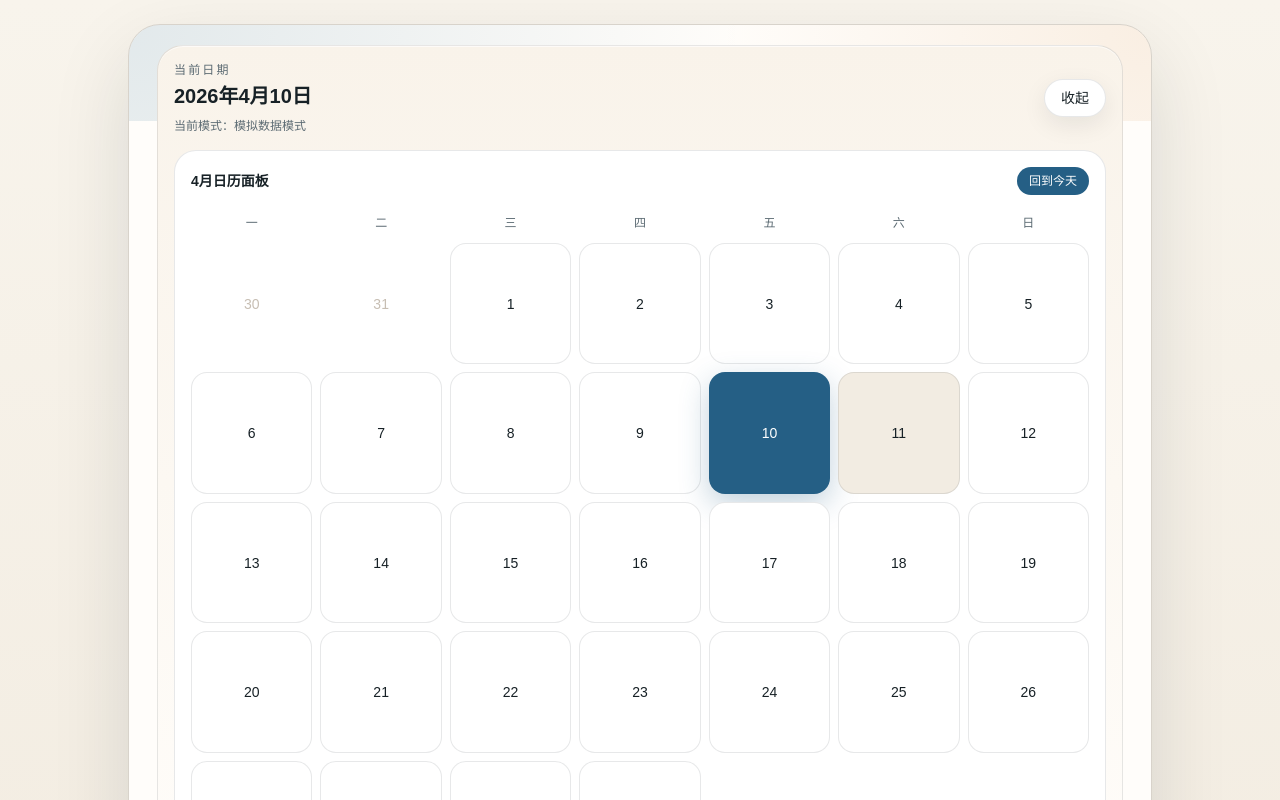
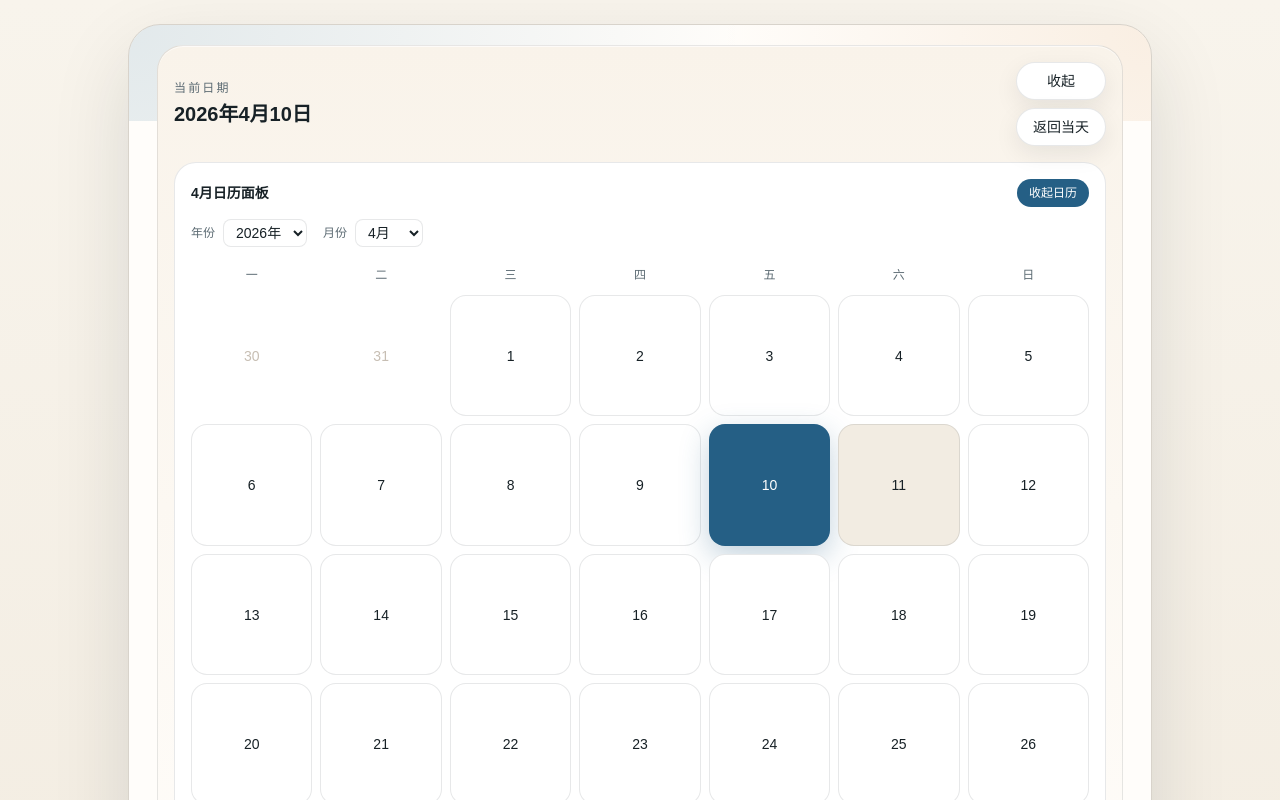
Before and after one commit to yxandy/zhiban, a Next.js app: page / in a window 1280 px wide. Both pictures are taken after a click on the button "切换日期". Shown: the top 800 px of the page. Built offline with nearby package versions, Linux system fonts and the light colour scheme.

Commit message:
feat: 优化首页日期切换交互与日历年月切换

```diff
--- a/src/app/page.tsx
+++ b/src/app/page.tsx
@@ -8,23 +8,12 @@ type HomePageProps = {
   }>;
 };
 
-function resolveModeLabel(mode?: string) {
-  return mode === "database" ? "连接远程 MySQL" : "模拟数据模式";
-}
-
 export default async function HomePage({ searchParams }: HomePageProps) {
   const params = searchParams ? await searchParams : undefined;
   const data = await getHomeOverviewData({
     date: params?.date,
     forceMode: params?.mode,
   });
-  const modeLabel = params?.mode ? resolveModeLabel(params.mode) : resolveModeLabel(data.sourceMode);
 
-  return (
-    <HomeOverview
-      currentModeLabel={modeLabel}
-      days={data.days}
-      initialDay={data.initialDay}
-    />
-  );
+  return <HomeOverview days={data.days} initialDay={data.initialDay} />;
 }
--- a/src/components/home/home-overview.tsx
+++ b/src/components/home/home-overview.tsx
@@ -6,7 +6,6 @@ import { useState } from "react";
 import type { DutyDayRecord, DutyOverviewItem } from "@/lib/mock/duty-home-data";
 
 type HomeOverviewProps = {
-  currentModeLabel: string;
   days: DutyDayRecord[];
   initialDay: DutyDayRecord;
 };
@@ -30,10 +29,7 @@ function SummaryLine({
   );
 }
 
-function buildMonthGrid(activeDate: string, datesWithData: Set<string>) {
-  const baseDate = new Date(`${activeDate}T00:00:00`);
-  const year = baseDate.getFullYear();
-  const month = baseDate.getMonth();
+function buildMonthGrid(year: number, month: number, selectedDate: string, datesWithData: Set<string>) {
   const firstDay = new Date(year, month, 1);
   const lastDay = new Date(year, month + 1, 0);
   const leadingDays = (firstDay.getDay() + 6) % 7;
@@ -51,7 +47,7 @@ function buildMonthGrid(activeDate: string, datesWithData: Set<string>) {
       isoDate,
       dayLabel: String(cellDate.getDate()),
       isCurrentMonth,
-      isSelected: isoDate === activeDate,
+      isSelected: isoDate === selectedDate,
       hasData: datesWithData.has(isoDate),
     };
   });
@@ -88,13 +84,18 @@ function UnitOverviewCard({ item, date }: { item: DutyOverviewItem; date: string
   );
 }
 
-export function HomeOverview({ currentModeLabel, days, initialDay }: HomeOverviewProps) {
+export function HomeOverview({ days, initialDay }: HomeOverviewProps) {
   const [selectedDate, setSelectedDate] = useState(initialDay.date);
   const [isCalendarOpen, setIsCalendarOpen] = useState(false);
+  const [viewYear, setViewYear] = useState(new Date(`${initialDay.date}T00:00:00`).getFullYear());
+  const [viewMonth, setViewMonth] = useState(new Date(`${initialDay.date}T00:00:00`).getMonth());
 
   const currentDay = days.find((item) => item.date === selectedDate) ?? initialDay;
   const daysWithData = new Set(days.map((item) => item.date));
-  const monthGrid = buildMonthGrid(currentDay.date, daysWithData);
+  const monthGrid = buildMonthGrid(viewYear, viewMonth, selectedDate, daysWithData);
+  const yearSet = new Set(days.map((item) => Number(item.date.slice(0, 4))));
+  yearSet.add(viewYear);
+  const yearOptions = [...yearSet].sort((a, b) => a - b);
 
   return (
     <main className="min-h-screen px-4 py-6 sm:px-6 lg:px-8">
@@ -108,9 +109,9 @@ export function HomeOverview({ currentModeLabel, days, initialDay }: HomeOvervie
                 <div>
                   <p className="text-xs tracking-[0.18em] text-[var(--muted)]">当前日期</p>
                   <p className="mt-1 text-xl font-semibold text-[var(--foreground)]">{currentDay.label}</p>
-                  <p className="mt-2 text-xs text-[var(--muted)]">{`当前模式：${currentModeLabel}`}</p>
                 </div>
 
+                <div className="flex flex-col gap-2">
                   <button
                     type="button"
                     aria-expanded={isCalendarOpen}
@@ -120,6 +121,20 @@ export function HomeOverview({ currentModeLabel, days, initialDay }: HomeOvervie
                   >
                     {isCalendarOpen ? "收起" : "切换日期"}
                   </button>
+                  <button
+                    type="button"
+                    aria-label="返回当天"
+                    onClick={() => {
+                      setSelectedDate(initialDay.date);
+                      const baseDate = new Date(`${initialDay.date}T00:00:00`);
+                      setViewYear(baseDate.getFullYear());
+                      setViewMonth(baseDate.getMonth());
+                    }}
+                    className="rounded-full border border-[var(--line-soft)] bg-white px-4 py-2 text-sm font-medium text-[var(--foreground)] shadow-[0_8px_24px_rgba(18,31,41,0.08)] transition hover:-translate-y-0.5"
+                  >
+                    返回当天
+                  </button>
+                </div>
               </div>
 
               {isCalendarOpen ? (
@@ -128,14 +143,46 @@ export function HomeOverview({ currentModeLabel, days, initialDay }: HomeOvervie
                     <p className="text-sm font-semibold text-[var(--foreground)]">4月日历面板</p>
                     <button
                       type="button"
-                      onClick={() => {
-                        setSelectedDate(initialDay.date);
-                        setIsCalendarOpen(false);
-                      }}
+                      onClick={() => setIsCalendarOpen(false)}
                       className="rounded-full bg-[var(--accent)] px-3 py-1.5 text-xs text-white"
                     >
-                      回到今天
+                      收起日历
                     </button>
+                  </div>
+                  <div className="mt-3 flex items-center gap-2">
+                    <label className="text-xs text-[var(--muted)]" htmlFor="year-select">
+                      年份
+                    </label>
+                    <select
+                      id="year-select"
+                      aria-label="切换年份"
+                      value={viewYear}
+                      onChange={(event) => setViewYear(Number(event.target.value))}
+                      className="rounded-lg border border-[var(--line-soft)] bg-white px-2 py-1 text-sm text-[var(--foreground)]"
+                    >
+                      {yearOptions.map((year) => (
+                        <option key={year} value={year}>
+                          {year}年
+                        </option>
+                      ))}
+                    </select>
+
+                    <label className="ml-2 text-xs text-[var(--muted)]" htmlFor="month-select">
+                      月份
+                    </label>
+                    <select
+                      id="month-select"
+                      aria-label="切换月份"
+                      value={viewMonth}
+                      onChange={(event) => setViewMonth(Number(event.target.value))}
+                      className="rounded-lg border border-[var(--line-soft)] bg-white px-2 py-1 text-sm text-[var(--foreground)]"
+                    >
+                      {Array.from({ length: 12 }, (_, index) => (
+                        <option key={index} value={index}>
+                          {index + 1}月
+                        </option>
+                      ))}
+                    </select>
                   </div>
 
                   <div className="mt-4 grid grid-cols-7 gap-2 text-center text-xs text-[var(--muted)]">
--- a/vitest.setup.ts
+++ b/vitest.setup.ts
@@ -2,6 +2,8 @@ import "@testing-library/jest-dom/vitest";
 import { cleanup } from "@testing-library/react";
 import { afterEach } from "vitest";
 
+process.env.USE_MOCK_DATA = "true";
+
 afterEach(() => {
   cleanup();
 });
```
Also changed, not shown: 1 other file (tests, documents, lock files or other folders). Lines whose indentation alone changed are shown as unchanged.
